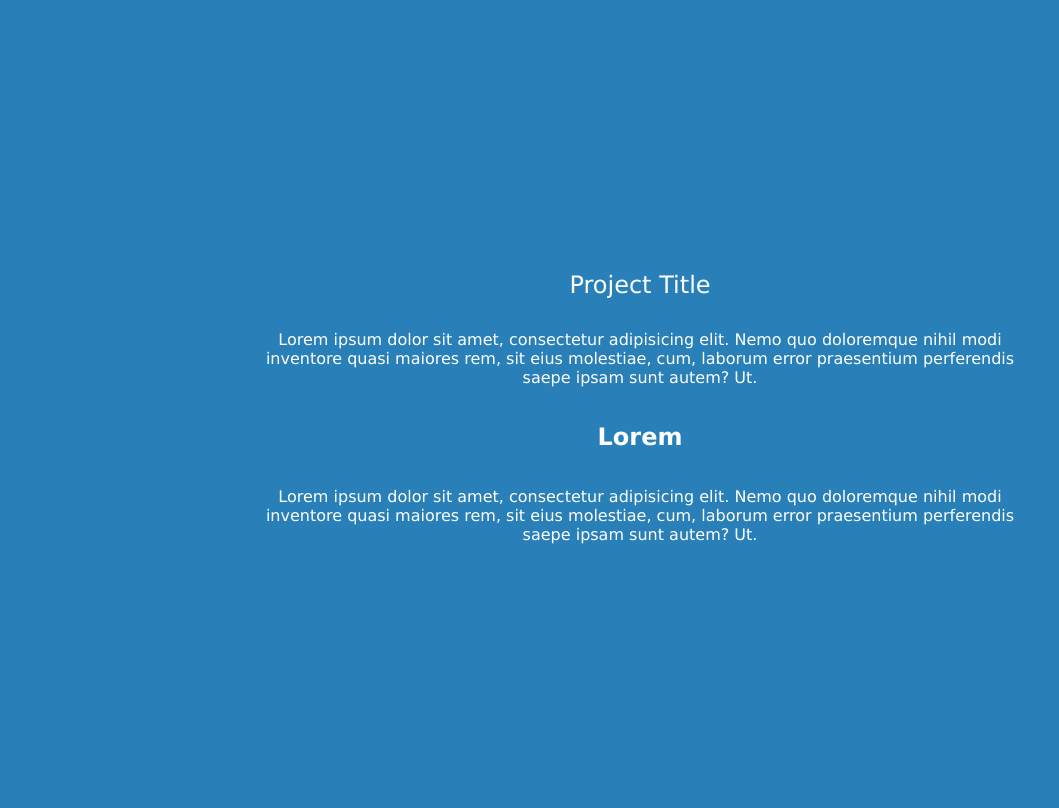
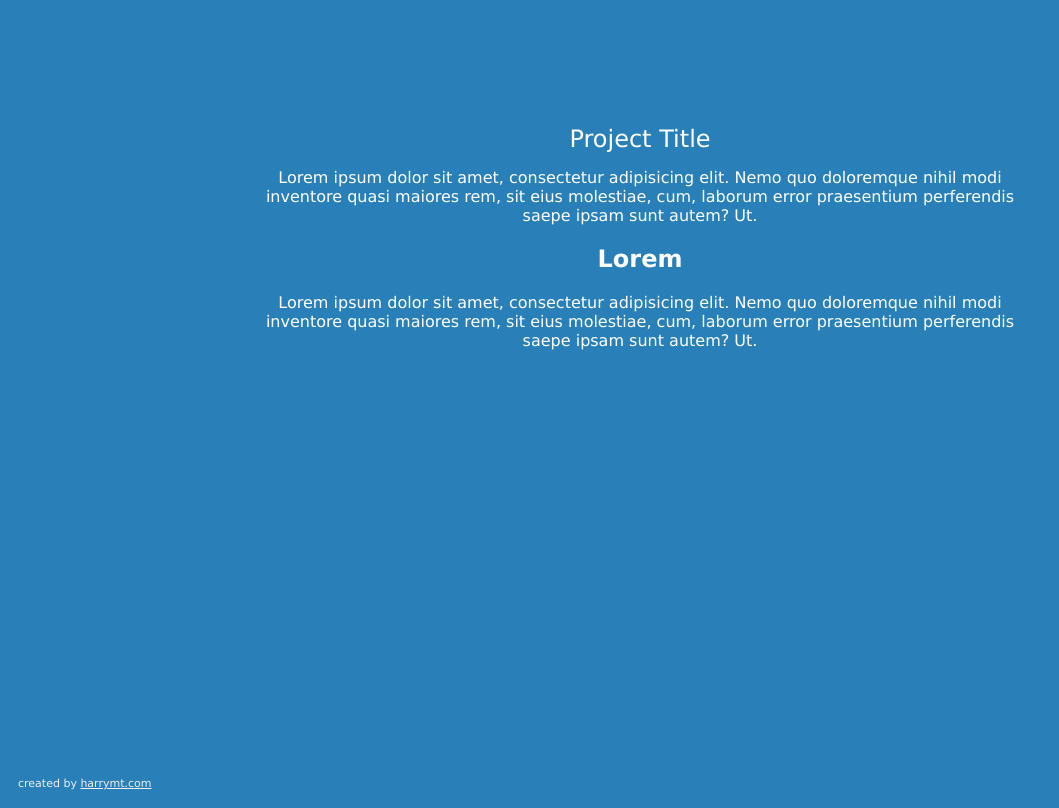
Before and after one commit to harrymt/grunt-boilerplate, a website: page build.html in a window 1280 px wide. Shown: the whole page, without its empty margins (0-1059 px from the left). Drawn offline with Linux system fonts and the light colour scheme; files that its build step writes are made by us from their sources.

Commit message:
Added footer & GA

```diff
--- a/Gruntfile.js
+++ b/Gruntfile.js
@@ -25,6 +25,7 @@ module.exports = function (grunt) {
         src: [
           'parts/html-head.html',
           'parts/main.html',
+          'parts/footer.html',
           'parts/html-foot.html'
         ], // In order of concat.
         dest: 'build.html'
@@ -65,6 +66,7 @@ module.exports = function (grunt) {
       dist: {
         src: [
           'js/jquery-2.1.4.min.js',
+          'js/ga.js',
           'js/main.js'
         ],
         dest: 'main.min.js'
--- a/build.html
+++ b/build.html
@@ -32,7 +32,14 @@
     <p>Lorem ipsum dolor sit amet, consectetur adipisicing elit. Nemo quo doloremque nihil modi inventore quasi maiores rem, sit eius molestiae, cum, laborum error praesentium perferendis saepe ipsam sunt autem? Ut.</p>
     <h2>Lorem</h2>
     <p>Lorem ipsum dolor sit amet, consectetur adipisicing elit. Nemo quo doloremque nihil modi inventore quasi maiores rem, sit eius molestiae, cum, laborum error praesentium perferendis saepe ipsam sunt autem? Ut.</p>
+
+
 </div>
+
+
+<footer>
+    created by <a target="_blank" href="//www.harrymt.com">harrymt.com</a>
+</footer>
 
 
   <!-- Optional: In-lines JS -->
--- /dev/null
+++ b/js/ga.js
@@ -0,0 +1,7 @@
+  (function(i,s,o,g,r,a,m){i['GoogleAnalyticsObject']=r;i[r]=i[r]||function(){
+  (i[r].q=i[r].q||[]).push(arguments)},i[r].l=1*new Date();a=s.createElement(o),
+  m=s.getElementsByTagName(o)[0];a.async=1;a.src=g;m.parentNode.insertBefore(a,m)
+  })(window,document,'script','//www.google-analytics.com/analytics.js','ga');
+
+  ga('create', 'UA-46475519-1', 'auto');
+  ga('send', 'pageview');
--- a/sass/_partials/_base.scss
+++ b/sass/_partials/_base.scss
@@ -30,15 +30,24 @@ h2 {
 }
 
 html,
-body,
 .wrapper {
     height: 100%;
 }
 
 .wrapper {
-    align-items: center;
-    display: flex;
-    flex-direction: column;
-    justify-content: center;
-    margin: auto 20%;
+    margin: 10% 20%;
 }
+
+
+footer {
+    bottom: 0;
+    color: #eee;
+    font-size: 11px;
+    padding: 10px;
+    position: fixed;
+    text-align: center;
+
+    a {
+        color: #eee;
+    }
+}
```
Also changed, not shown: index.html (+1 -1 lines), parts/footer.html (added, +4 -0 lines), parts/main.html (+2 -0 lines), main.min.js, style.css, 1 other file.
